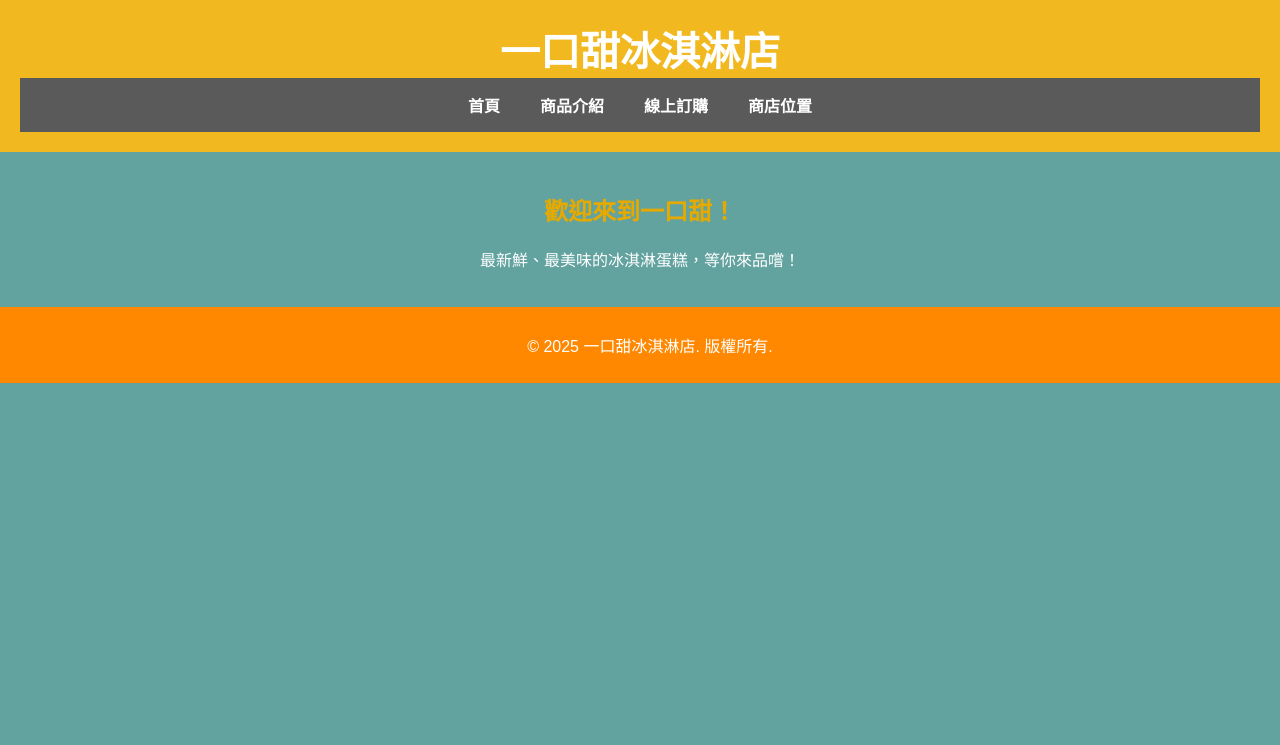
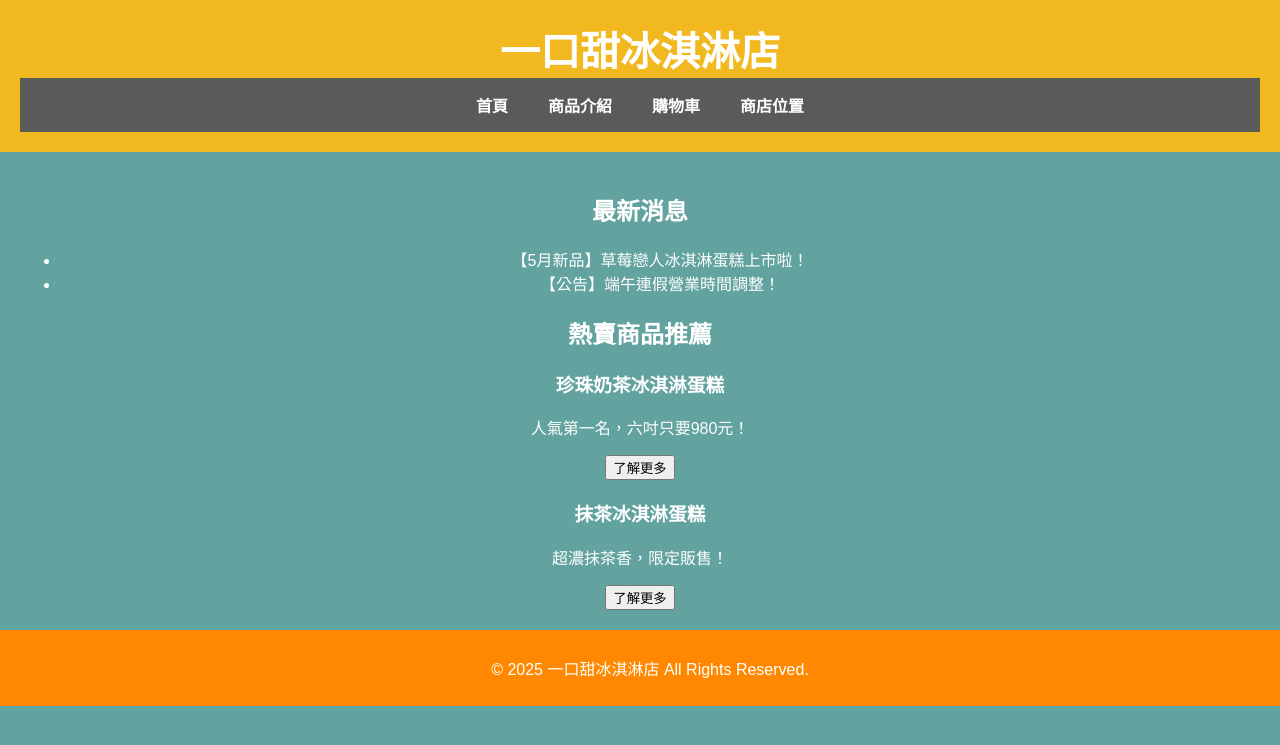
Before and after one commit to JSC0322/ikoutian, a Flask app: page / in a window 1280 px wide. Shown: the top 745 px of the page. Run offline with Flask 3, Linux system fonts and the light colour scheme.

Commit message:
Update button

```diff
--- a/templates/index.html
+++ b/templates/index.html
@@ -3,27 +3,50 @@
 <head>
     <meta charset="UTF-8">
     <meta name="viewport" content="width=device-width, initial-scale=1.0">
-    <title>一口甜冰淇淋店 - 首頁</title>
+    <title>一口甜冰淇淋店 - Asweet</title>
     <link rel="stylesheet" href="/static/style.css">
 </head>
 <body>
+
 <header>
     <h1>一口甜冰淇淋店</h1>
     <nav>
         <a href="/">首頁</a>
         <a href="/products">商品介紹</a>
-            <a href="/order">線上訂購</a>
+        <a href="/order">購物車</a>
         <a href="/location">商店位置</a>
     </nav>
 </header>
+
 <main>
-        <section class="content">
-            <h2>歡迎來到一口甜！</h2>
-            <p>最新鮮、最美味的冰淇淋蛋糕，等你來品嚐！</p>
+
+    <section class="news">
+        <h2>最新消息</h2>
+        <ul>
+            <li>【5月新品】草莓戀人冰淇淋蛋糕上市啦！</li>
+            <li>【公告】端午連假營業時間調整！</li>
+        </ul>
     </section>
+
+    <section class="hot-products">
+        <h2>熱賣商品推薦</h2>
+        <div class="hot-product-card">
+            <h3>珍珠奶茶冰淇淋蛋糕</h3>
+            <p>人氣第一名，六吋只要980元！</p>
+            <button class="cart-btn">了解更多</button>
+        </div>
+        <div class="hot-product-card">
+            <h3>抹茶冰淇淋蛋糕</h3>
+            <p>超濃抹茶香，限定販售！</p>
+            <button class="cart-btn">了解更多</button>
+        </div>
+    </section>
+
 </main>
+
 <footer>
-        <p>&copy; 2025 一口甜冰淇淋店. 版權所有.</p>
+    <p>&copy; 2025 一口甜冰淇淋店 All Rights Reserved.</p>
 </footer>
+
 </body>
 </html>
```
Lines whose indentation alone changed are shown as unchanged.
